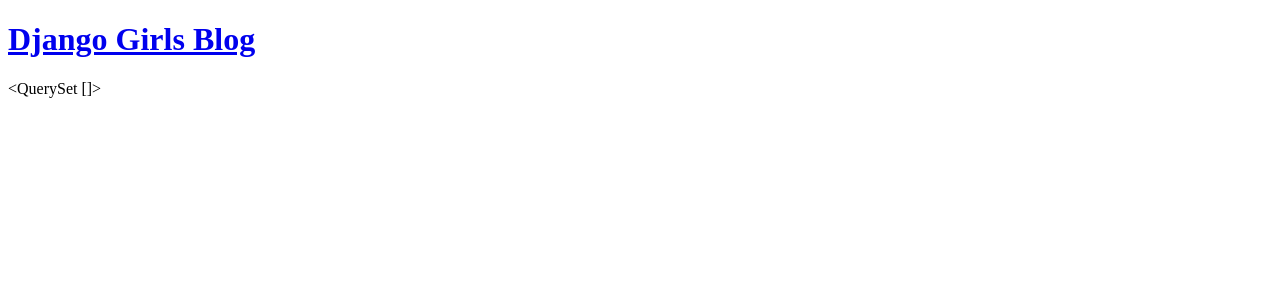
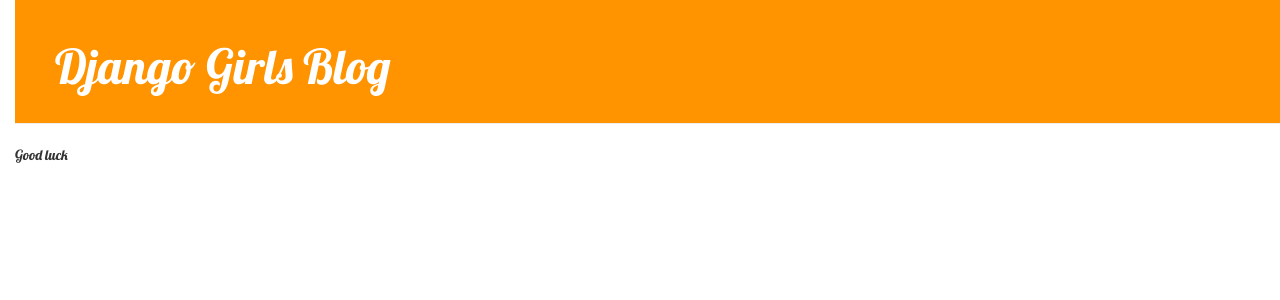
Before and after one commit to naelmansi/my-first-blog, a Django app: page / in a window 1280 px wide. Shown: the top 300 px of the page. Run offline with Django 3.2, Linux system fonts and the light colour scheme; data that the repository does not hold is empty; some libraries are stand-ins or nearby versions.

Commit message:
Added view and template for detailed blog post as well as CSS for the site.

```diff
--- /dev/null
+++ b/djangogirls_project/blog_app/static/css/blog_app.css
@@ -0,0 +1,54 @@
+h1 a {
+    color: #FCA205;
+}
+body {
+    padding-left: 15px;
+    font-family: 'Lobster';
+}
+
+.page-header {
+    background-color: #ff9400;
+    margin-top: 0;
+    padding: 20px 20px 20px 40px;
+}
+
+.page-header h1, .page-header h1 a, .page-header h1 a:visited, .page-header h1 a:active {
+    color: #ffffff;
+    font-size: 36pt;
+    text-decoration: none;
+}
+
+.content {
+    margin-left: 40px;
+}
+
+h1, h2, h3, h4 {
+    font-family: 'Lobster', cursive;
+}
+
+.date {
+    color: #828282;
+}
+
+.save {
+    float: right;
+}
+
+.post-form textarea, .post-form input {
+    width: 100%;
+}
+
+.top-menu, .top-menu:hover, .top-menu:visited {
+    color: #ffffff;
+    float: right;
+    font-size: 26pt;
+    margin-right: 20px;
+}
+
+.post {
+    margin-bottom: 70px;
+}
+
+.post h1 a, .post h1 a:visited {
+    color: #000000;
+}
--- /dev/null
+++ b/djangogirls_project/blog_app/templates/blog_app/base.html
@@ -0,0 +1,24 @@
+{% load static %}
+<html>
+    <head>
+        <title>Django Girls blog</title>
+        <link rel="stylesheet" href="//maxcdn.bootstrapcdn.com/bootstrap/3.2.0/css/bootstrap.min.css">
+        <link rel="stylesheet" href="//maxcdn.bootstrapcdn.com/bootstrap/3.2.0/css/bootstrap-theme.min.css">
+        <link href='//fonts.googleapis.com/css?family=Lobster&subset=latin,latin-ext' rel='stylesheet' type='text/css'>
+        <link rel="stylesheet" href="{% static 'css/blog_app.css' %}">
+    </head>
+    <body>
+     <div class="page-header">
+        <h1><a href="/">Django Girls Blog</a></h1>
+    </div>
+    <div class="content container">
+        <div class="row">
+            <div class="col-md-8">
+            {% block content %}
+            {% endblock %}
+            </div>
+        </div>
+    </div>
+Good luck
+    </body>
+</html>
--- a/djangogirls_project/blog_app/urls.py
+++ b/djangogirls_project/blog_app/urls.py
@@ -1,6 +1,9 @@
+from django.conf.urls import url
 from django.urls import path
 from . import views
 
 urlpatterns = [
     path('', views.post_list, name='post_list'),
+    path('post/<int:pk>/', views.post_detail, name='post_detail'),
+
     ]
--- a/djangogirls_project/blog_app/views.py
+++ b/djangogirls_project/blog_app/views.py
@@ -1,8 +1,13 @@
-from django.shortcuts import render
+from django.shortcuts import render , get_object_or_404
 from .models import Post
 from django.utils import timezone
 
 # Create your views here.
 def post_list(request):
     posts = Post.objects.filter(published_date__lte=timezone.now()).order_by('published_date')
+  # post = get_object_or_404(Post, pk=pk)
     return render(request, 'blog_app/post_list.html', {'posts': posts})
+
+def post_detail(request, pk):
+    post = get_object_or_404(Post, pk=pk)
+    return render(request, 'blog_app/post_detail.html', {'post': post})
--- a/djangogirls_project/djangogirls_project/settings.py
+++ b/djangogirls_project/djangogirls_project/settings.py
@@ -15,6 +15,7 @@
 # Build paths inside the project like this: os.path.join(BASE_DIR, ...)
 BASE_DIR = os.path.dirname(os.path.dirname(os.path.abspath(__file__)))
 
+STATIC_DIR = os.path.join(BASE_DIR,"static")
 
 # Quick-start development settings - unsuitable for production
 # See https://docs.djangoproject.com/en/2.0/howto/deployment/checklist/
@@ -122,4 +123,7 @@
 # https://docs.djangoproject.com/en/2.0/howto/static-files/
 
 STATIC_URL = '/static/'
+
 STATIC_ROOT = os.path.join(BASE_DIR, 'static')
+
+STATICFILES_DIR = [STATIC_DIR,]
```
Also changed, not shown: djangogirls_project/blog_app/forms.py (added, +9 -0 lines), djangogirls_project/blog_app/templates/blog_app/post_detail.html (added, +13 -0 lines), djangogirls_project/blog_app/templates/blog_app/post_list.html (+12 -20 lines), djangogirls_project/blog_app/templates/blog_app/forms.py (added).
